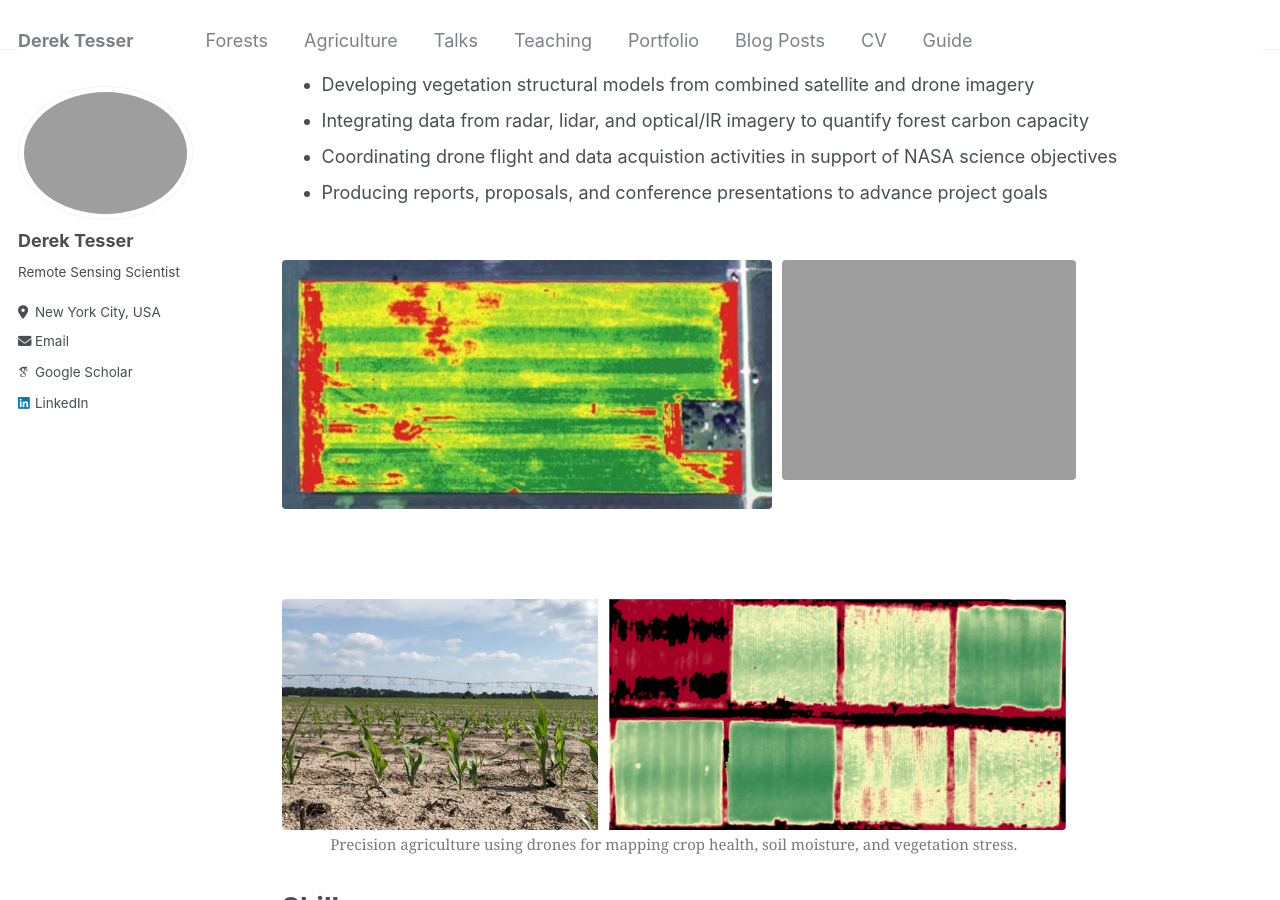
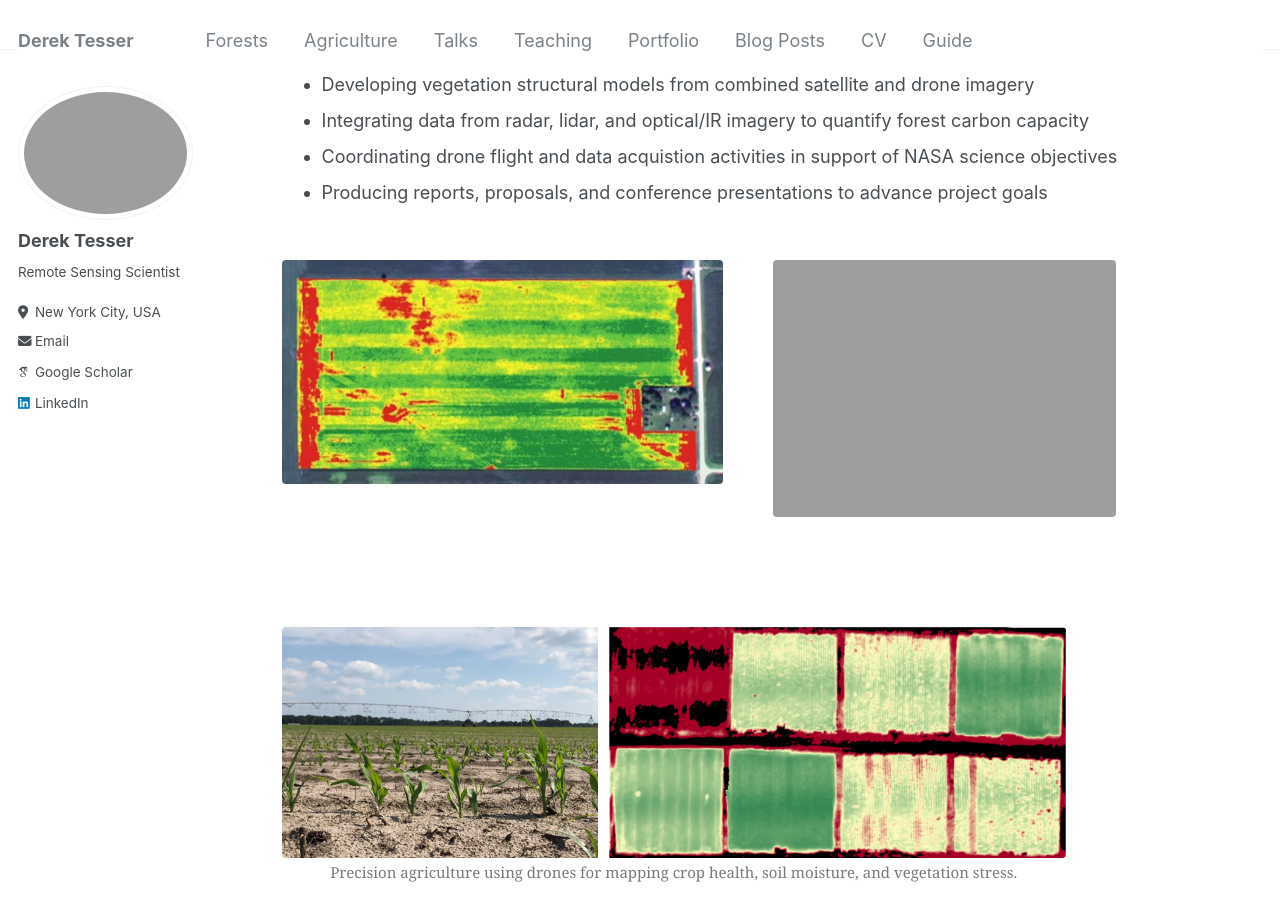
Before and after one commit to dstesser/dstesser.github.io, a Jekyll site: the page built from _pages/agriculture.md, in a window 1280 px wide and 900 px high, scrolled down 914 px. Built offline with Jekyll 4.4.1, drawn with Linux system fonts in a browser that asks for light colours; some web fonts are replaced.

Commit message:
Update agriculture.md

```diff
--- a/_pages/agriculture.md
+++ b/_pages/agriculture.md
@@ -28,20 +28,23 @@ City College of New York<br>
 
 
 <div style="text-align: center;">
-    <div style="display: flex; flex-wrap: wrap;">
-        <figure style="width: 50%;">
+    <div style="display: flex; flex-wrap: wrap; gap: 20px; margin-bottom: 20px;">
+        <figure style="width: 45%;">
             <img src="https://raw.githubusercontent.com/dstesser/dstesser.github.io/master/images/slantrangegallo.jpg" style="width: 100%;" alt="pindarvineyard">
         </figure>
         <div style="width: 1%;"></div> <!-- Add a spacer -->
-        <figure style="width: 30%;">
+        <figure style="width: 35%;">
             <img src="https://dstesser.github.io/images/gallo_gif_resized2.gif" style="width: 100%;" alt="gallovineyard">
         </figure>
+    </div>
+    <div style="display: flex; flex-wrap: wrap; gap: 20px;">
         <figure style="width: 80%;">
             <img src="https://raw.githubusercontent.com/dstesser/dstesser.github.io/master/images/uf_russellranch_combined.png" style="width: 100%;">
             <figcaption style="font-size: 15px; max-width: 90%; text-align:justify; margin: 0 auto; margin-top: -15px;">Precision agriculture using drones for mapping crop health, soil moisture, and vegetation stress.</figcaption>
         </figure>
     </div>
 </div>
+
 
 
 Skills
```
